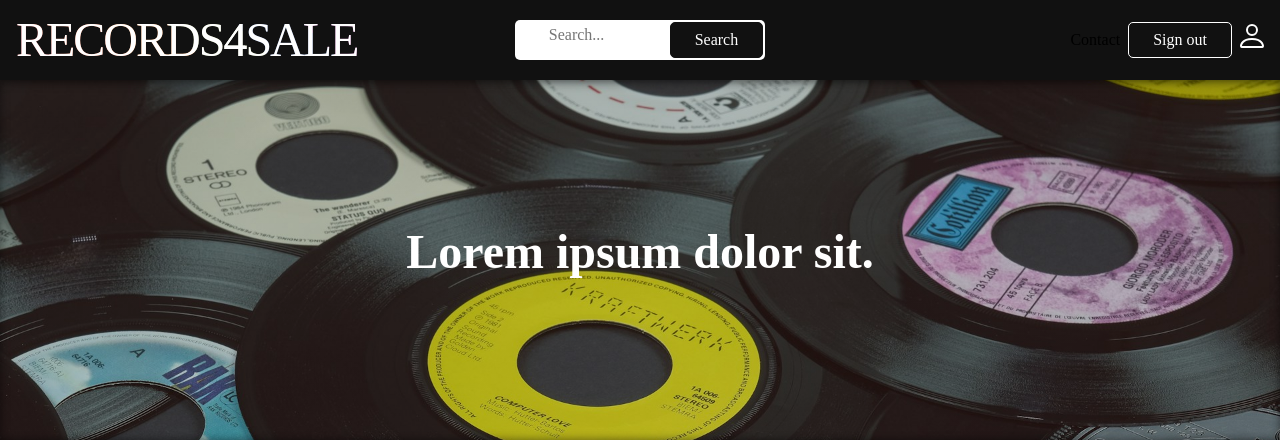
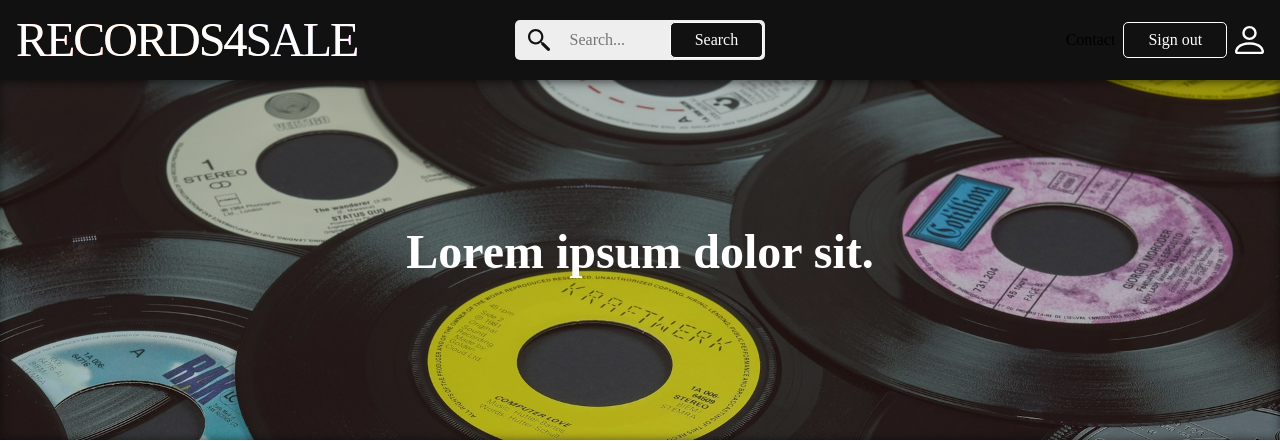
Before and after one commit to spobb/records4sale, a PHP site: page / in a window 1280 px wide. Shown: the top 441 px of the page. Run offline with PHP 8.4, Linux system fonts and the light colour scheme; the visitor is signed in with stand-in values (Sample User, id 1); data comes from the database, SQL or seed files in the repository; some libraries are stand-ins or nearby versions; some web fonts are replaced.

Commit message:
finished search bar

```diff
--- a/public/css/colors.css
+++ b/public/css/colors.css
@@ -14,6 +14,8 @@
 	--button-bg: #fff;
 	--button-bg-hover: #a7489b;
 
+	--search-bg: #eee;
+
 	--stars-checked: #f18f43;
 	--stars-hover: #f1b443;
 	--stars-bg: #eee;
--- a/public/css/desktop.css
+++ b/public/css/desktop.css
@@ -23,11 +23,12 @@
 			#111 84%
 		);
 	background-position-x: 0px;
-	transition: color 350ms;
+	transition: color 350ms, scale 500ms;
 }
 .home:hover {
 	animation: 500ms ease-in-out 1 colorslide;
 	color: transparent;
+	scale: 105%;
 }
 @keyframes colorslide {
 	from {
@@ -50,17 +51,36 @@
 	align-items: center;
 	/* height: fit-content; */
 	gap: 0.5rem;
+	padding: 0.1rem;
 	order: 0;
-	padding: 0.1rem;
-	background: var(--white);
+	background: var(--search-bg);
 	border-radius: 5px;
 }
 .search-bar > input {
 	display: initial;
-	align-items: center;
+	vertical-align: middle;
+}
+.search-bar > img {
+	justify-content: flex-start;
+	margin: 0 0.5rem;
+	padding: 0.2rem;
 }
 .search-bar > button {
-	border: 1px solid var(--header-bg);
+	border-color: 1px solid var(--header-bg);
+}
+.search-bar > button:hover {
+	background: var(--search-bg);
+}
+input[type='search'] {
+	appearance: none;
+	padding: 0;
+	border: 0;
+	border-radius: 0;
+	background: none;
+	color: var(--black);
+}
+input[type='search']:focus {
+	outline: none;
 }
 h1 {
 	font-size: 3rem;
--- a/public/css/r4s.css
+++ b/public/css/r4s.css
@@ -13,7 +13,9 @@
 		U+2191, U+2193, U+2212, U+2215, U+FEFF, U+FFFD;
 }
 
-* {
+*,
+*::before,
+*::after {
 	box-sizing: border-box;
 	-webkit-box-sizing: border-box;
 	-moz-box-sizing: border-box;
@@ -128,19 +130,6 @@ a {
 }
 #burger-button {
 	margin: auto 0 auto auto;
-}
-input[type='search'] {
-	appearance: none;
-	padding: 0;
-	border: 0;
-	border-radius: 0;
-	background: none;
-	border-bottom: 2px solid var(--white);
-	padding-bottom: 0.5rem;
-	color: var(--white);
-}
-input[type='search']:focus {
-	outline: none;
 }
 .item-page {
 	display: flex;
@@ -386,8 +375,9 @@ img {
 	height: auto;
 }
 .svg {
-	width: 1.5rem;
-	height: 1.5rem;
+	width: 1.8rem;
+	height: 1.8rem;
+	vertical-align: middle;
 }
 #login .login,
 #register .register {
```
Also changed, not shown: public/assets/svg/search.svg.
